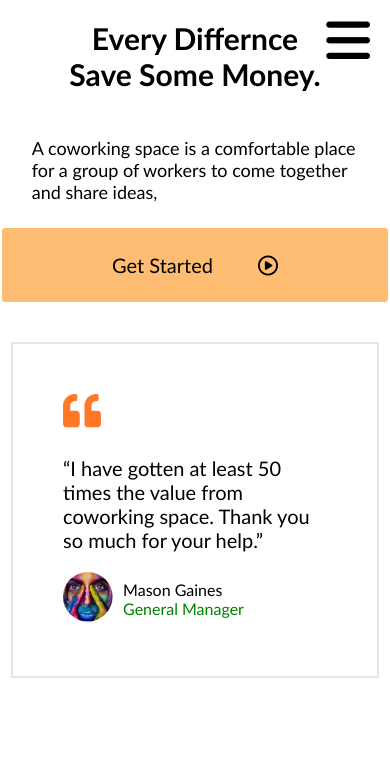
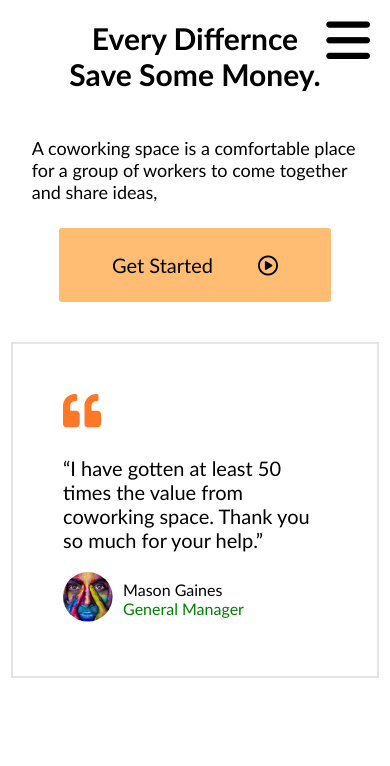
Before and after one commit to KasperKopke/ofline-side, a plain HTML site: page index.html in a window 390 px wide. Shown: the top 766 px of the page. Drawn offline with Linux system fonts and the light colour scheme.

Commit message:
knap update2

```diff
--- a/css/style.css
+++ b/css/style.css
@@ -482,7 +482,7 @@ address ul {
   }
 
   .left a {
-    padding: 25px 110px;
+    padding: 25px 53px;
     font-size: 20px;
     border-radius: 3px;
   }
```
